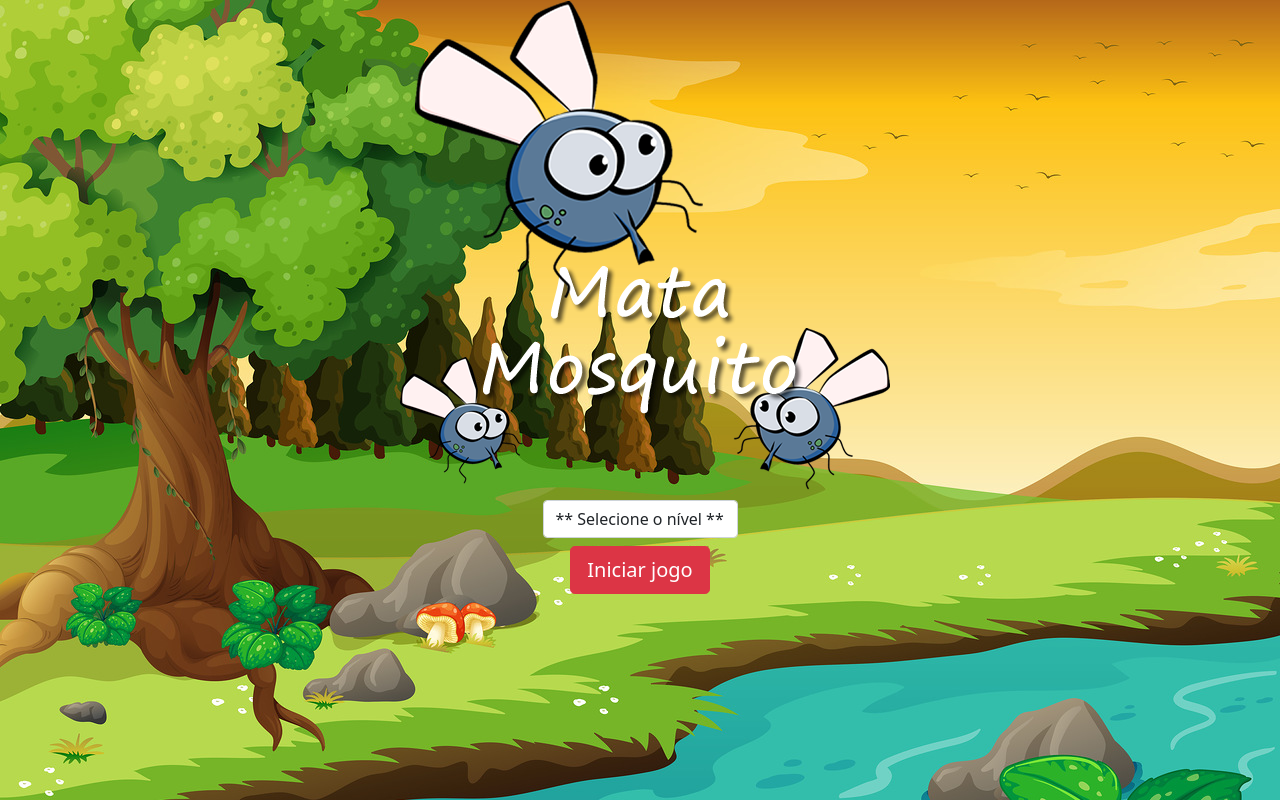
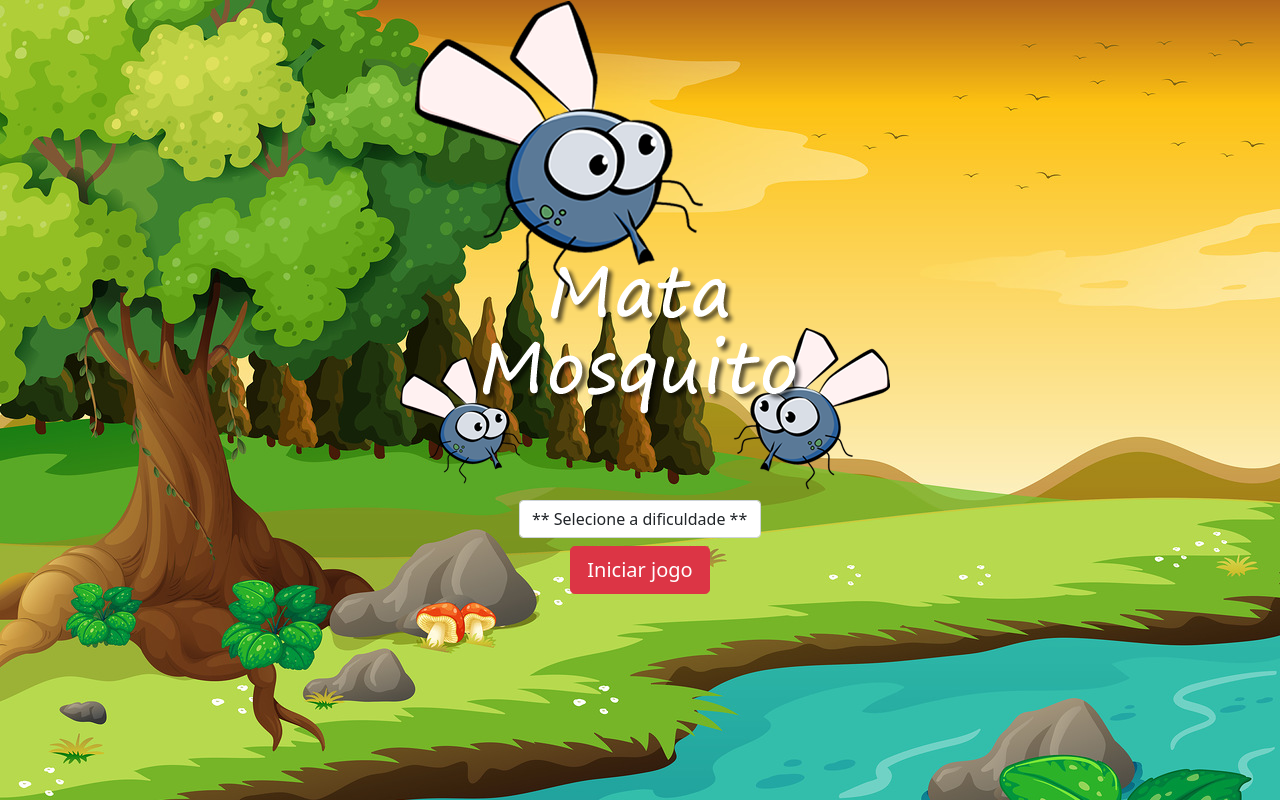
Before and after one commit to guilhermeclopes/game-mata-mosca, a plain HTML site: page index.html in a window 1280 px wide. Drawn offline with nearby package versions, Linux system fonts and the light colour scheme.

Commit message:
Nova branch

```diff
--- a/index.html
+++ b/index.html
@@ -41,7 +41,7 @@
                 <div class="d-flex justify-content-center">
                     <div class="mb-2">
                         <select class="form-control" id="nivel">
-                            <option value="">** Selecione o nível **</option>
+                            <option value="">** Selecione a dificuldade **</option>
                             <option value="normal">** Normal **</option>
                             <option value="dificil">** Difícil **</option>
                             <option value="chucknorris">** Chuck Norris **</option>
```
